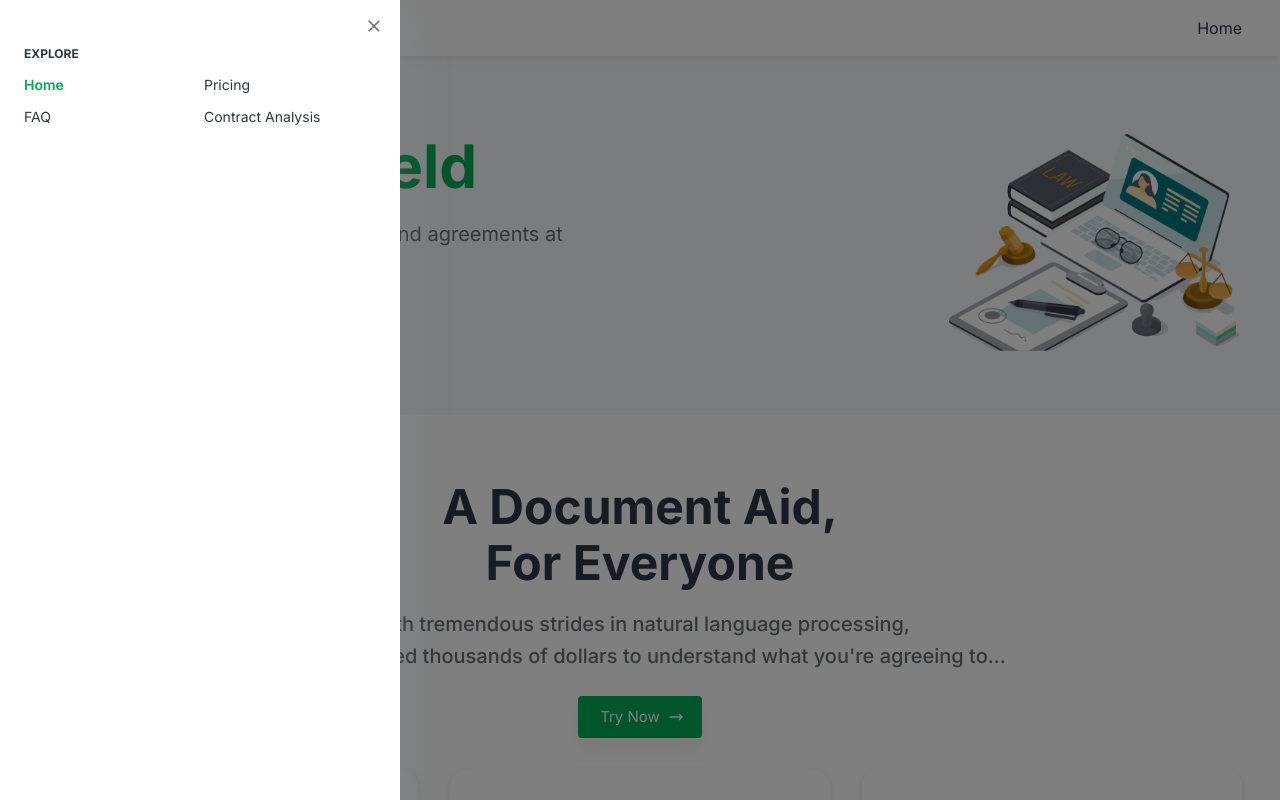
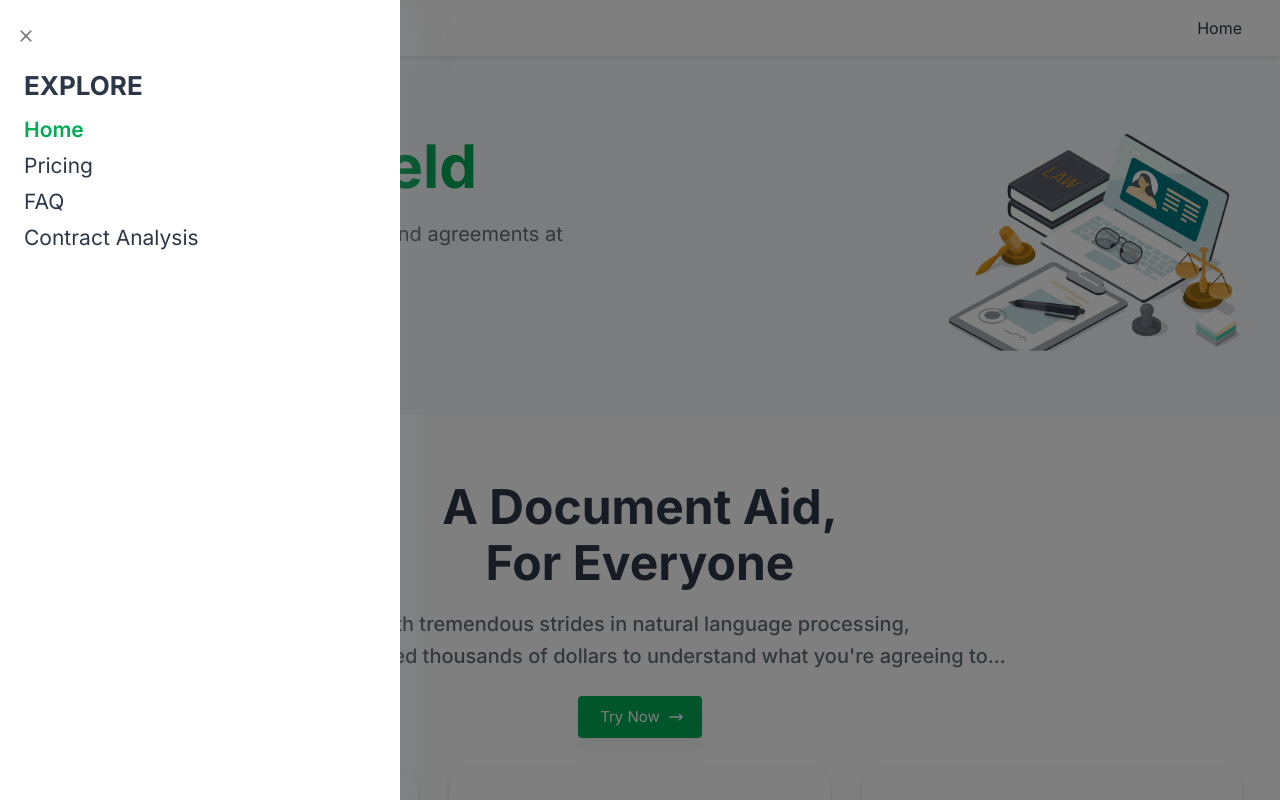
Before and after one commit to andrewschoi/TartanHacks2023, a React (Create React App) app: page / in a window 1280 px wide. Both pictures are taken after a click on the button "Menu". Shown: the top 800 px of the page. Built offline with nearby package versions, Linux system fonts and the light colour scheme.

Commit message:
sidebar font adjust and page vertical listing

```diff
--- a/src/layouts/Main/components/Sidebar/components/SidebarNav/SidebarNav.js
+++ b/src/layouts/Main/components/Sidebar/components/SidebarNav/SidebarNav.js
@@ -1,7 +1,7 @@
 import React, { useEffect, useState } from 'react';
 import PropTypes from 'prop-types';
 import { useTheme } from '@mui/material/styles';
-import Grid from '@mui/material/Grid';
+//import Grid from '@mui/material/Grid';
 import Box from '@mui/material/Box';
 import Link from '@mui/material/Link';
 import Typography from '@mui/material/Typography';
@@ -18,7 +18,8 @@ const SidebarNav = ({ pages, onClose }) => {
   return (
     <Box>
       <Box
-        display={'flex'}
+        //display={'flex'}
+        style={{ paddingTop: '10px' }}
         justifyContent={'flex-end'}
         onClick={() => onClose()}
       >
@@ -34,16 +35,20 @@ const SidebarNav = ({ pages, onClose }) => {
                 variant="caption"
                 sx={{
                   fontWeight: 700,
+                  marginTop: '10px',
                   textTransform: 'uppercase',
+                  fontSize: '26px',
                   marginBottom: 1,
                   display: 'block',
                 }}
               >
                 {item.title}
               </Typography>
-              <Grid container spacing={1}>
+              {/* <Grid container spacing={1}> */}
+
               {item.pages.map((p, i) => (
-                  <Grid item xs={6} key={i}>
+                // <Grid item xs={6} key={i}>
+                <li key={i} style={{ display: 'flex' }}>
                   <Link
                     variant="body2"
                     component={'a'}
@@ -51,7 +56,10 @@ const SidebarNav = ({ pages, onClose }) => {
                     color={activeLink === p.href ? 'primary' : 'textPrimary'}
                     underline={'none'}
                     sx={{
+                      width: '100%',
+                      paddingBottom: '6px',
                       fontWeight: activeLink === p.href ? 600 : 400,
+                      fontSize: '21px',
                       '&:hover': {
                         textDecoration: 'none',
                         color: theme.palette.primary.dark,
@@ -61,9 +69,11 @@ const SidebarNav = ({ pages, onClose }) => {
                   >
                     {p.title}
                   </Link>
-                  </Grid>
+                </li>
+                //</Grid>
               ))}
-              </Grid>
+
+              {/* </Grid> */}
             </Box>
           ))}
         </Box>
```
Lines whose indentation alone changed are shown as unchanged.
